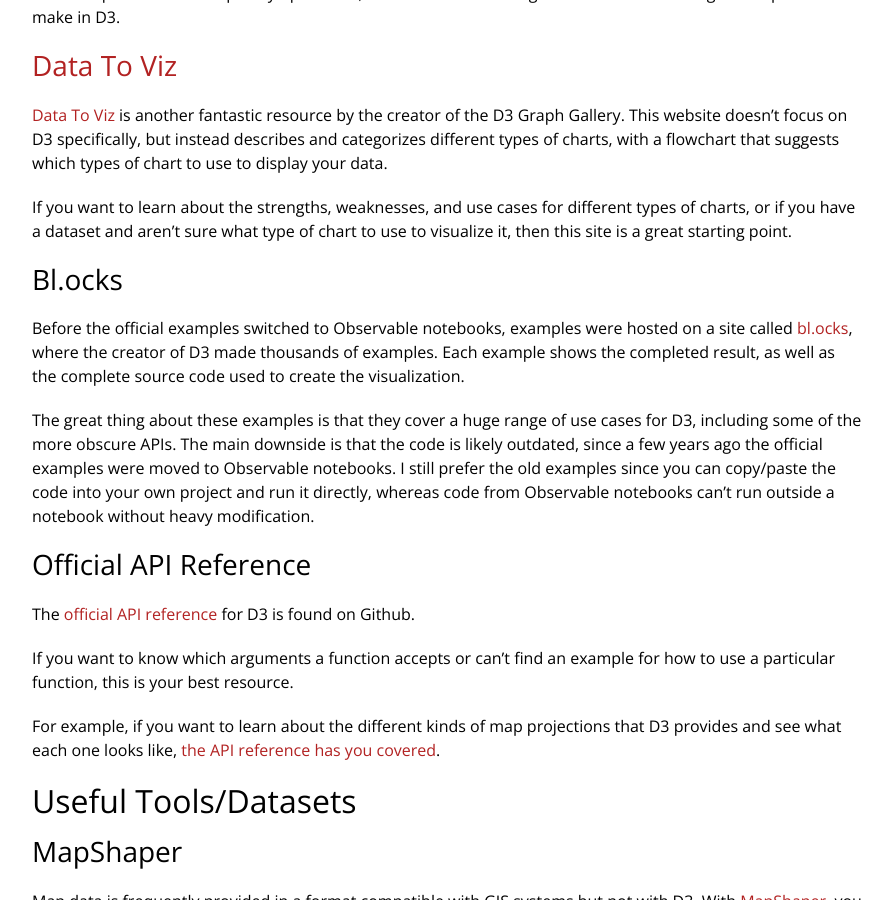
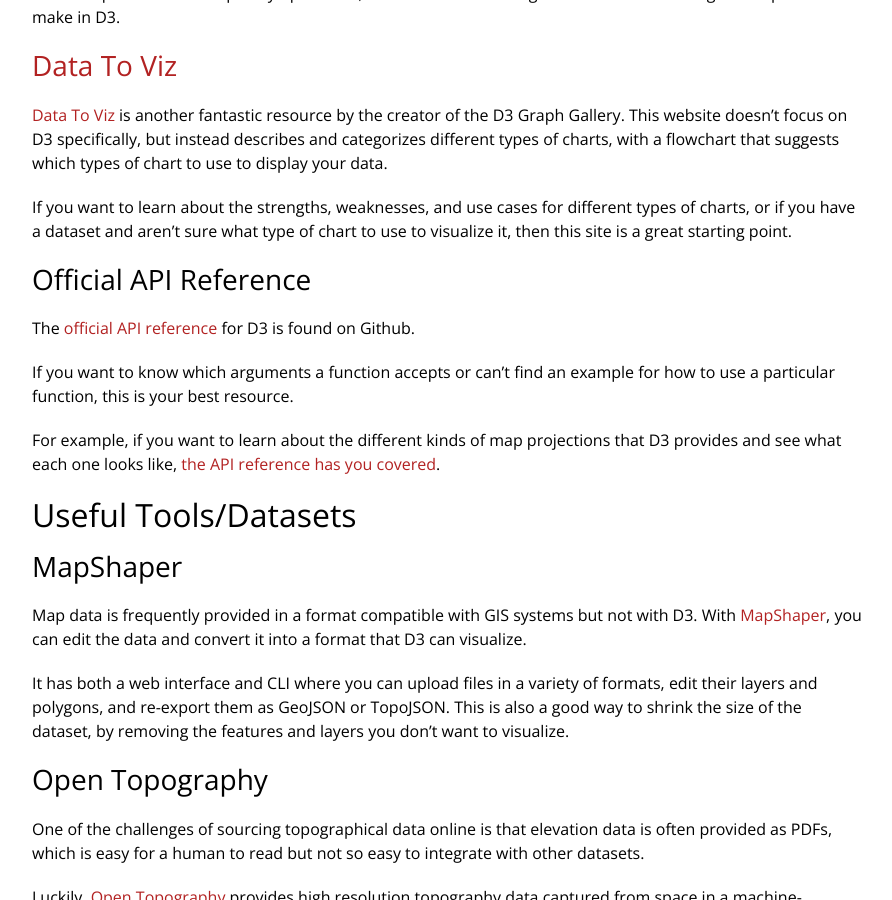
Before and after one commit to yangdanny97/yangdanny97.github.io, a Jekyll site: the page built from _posts/2022-08-07-d3-resources.md, in a window 1280 px wide and 900 px high, scrolled down 1720 px. Shown: the whole window, without its empty margins (193-1085 px from the left). Built offline with Jekyll 4.4.1, drawn with Linux system fonts in a browser that asks for light colours.

Commit message:
remove bl.ocks reference

```diff
--- a/_posts/2022-08-07-d3-resources.md
+++ b/_posts/2022-08-07-d3-resources.md
@@ -55,12 +55,6 @@
 
 If you want to learn about the strengths, weaknesses, and use cases for different types of charts, or if you have a dataset and aren't sure what type of chart to use to visualize it, then this site is a great starting point.
 
-## Bl.ocks
-
-Before the official examples switched to Observable notebooks, examples were hosted on a site called [bl.ocks](https://bl.ocks.org/mbostock), where the creator of D3 made thousands of examples. Each example shows the completed result, as well as the complete source code used to create the visualization.
-
-The great thing about these examples is that they cover a huge range of use cases for D3, including some of the more obscure APIs. The main downside is that the code is likely outdated, since a few years ago the official examples were moved to Observable notebooks. I still prefer the old examples since you can copy/paste the code into your own project and run it directly, whereas code from Observable notebooks can't run outside a notebook without heavy modification.
-
 ## Official API Reference
 
 The [official API reference](https://github.com/d3/d3/blob/main/API.md) for D3 is found on Github.
```
